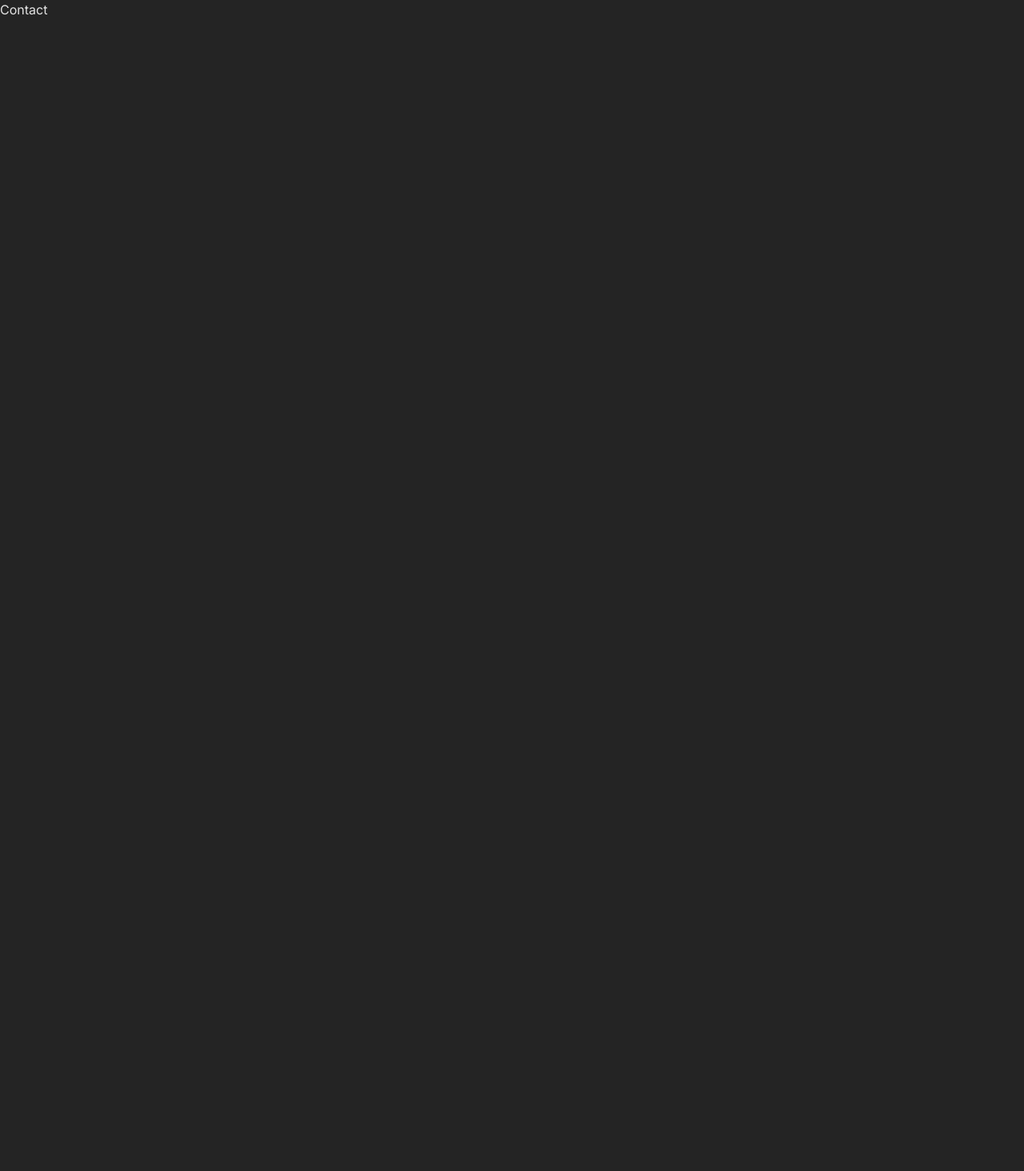
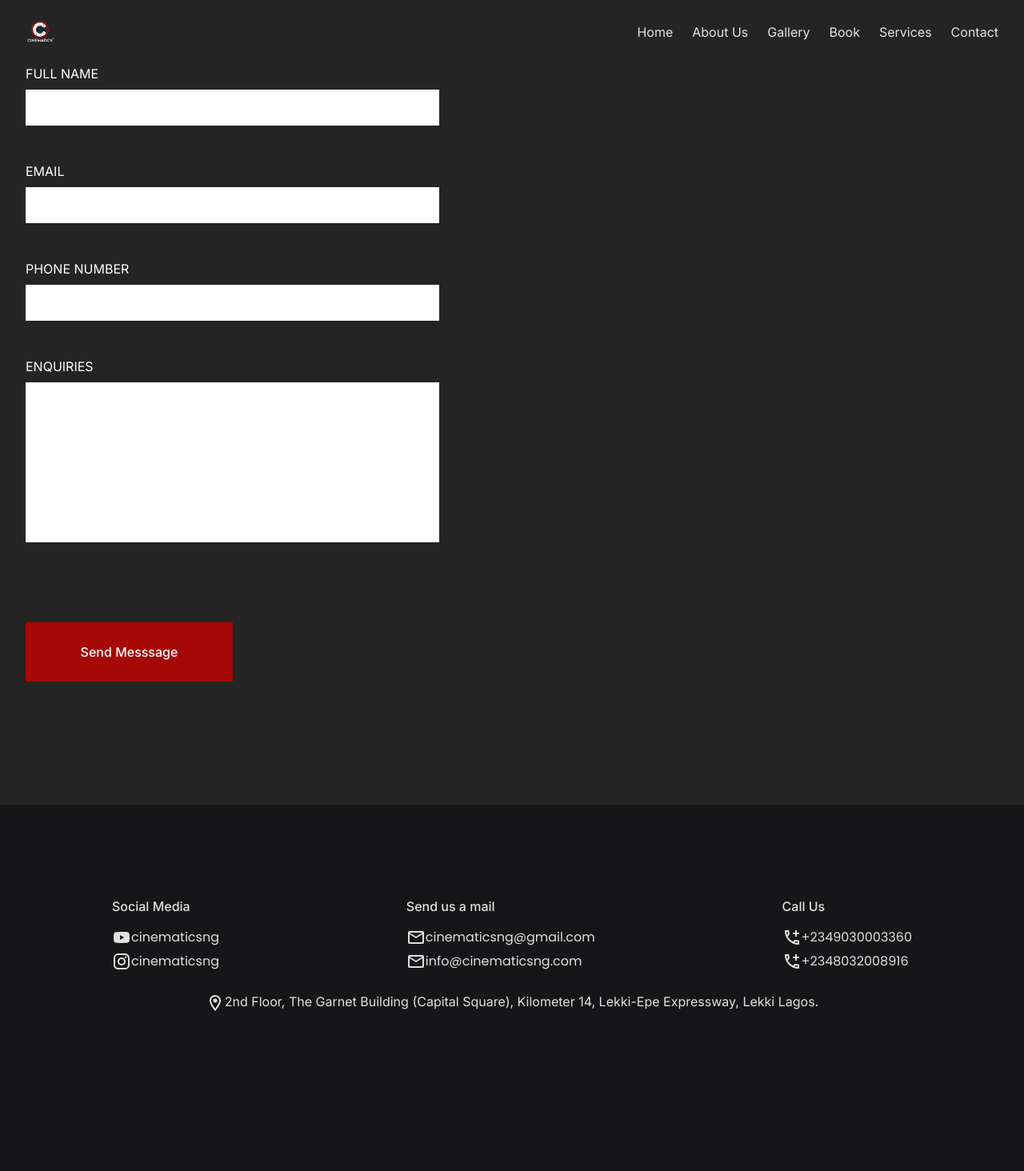
Before and after one commit to CinematicsOrg/website, a React (Vite) app: page /contact in a window 1280 px wide. Shown: the top 1464 px of the page at 80% size. Before the commit the page ends 800 px from the top, so only its background shows below. Built offline with nearby package versions, Linux system fonts and the light colour scheme.

Commit message:
added the contact us page

```diff
--- /dev/null
+++ b/src/components/ContactForm.tsx
@@ -0,0 +1,35 @@
+import Button from './Button';
+
+const ContactForm = () => {
+  return (
+    <div className="text-[white] px-8">
+      <form className="flex flex-col w-[517px]">
+        <label htmlFor="" className="mb-[8px]">
+          FULL NAME
+        </label>
+        <input type="text" className="h-[45px] mb-[45px]" />
+
+        <label htmlFor="" className="mb-[8px]">
+          EMAIL
+        </label>
+        <input type="text" className="h-[45px] mb-[45px]" />
+
+        <label htmlFor="" className="mb-[8px]">
+          PHONE NUMBER
+        </label>
+        <input type="text" className="h-[45px] mb-[45px]" />
+
+        <label htmlFor="" className="mb-[8px]">
+          ENQUIRIES
+        </label>
+        <input type="text" className="h-[200px] mb-[100px]" />
+
+        <Button style="flex items-center w-[259px] h-[74px] py-5 px-10 justify-center font-medium bg-dred ">
+          Send Messsage
+        </Button>
+      </form>
+    </div>
+  );
+};
+
+export default ContactForm;
--- /dev/null
+++ b/src/components/blocks/ContactSocials.tsx
@@ -0,0 +1,60 @@
+import LocationOnOutlinedIcon from '@mui/icons-material/LocationOnOutlined';
+import AddIcCallOutlinedIcon from '@mui/icons-material/AddIcCallOutlined';
+import EmailOutlinedIcon from '@mui/icons-material/EmailOutlined';
+import InstagramIcon from '@mui/icons-material/Instagram';
+import YouTubeIcon from '@mui/icons-material/YouTube';
+
+const ContactSocials = () => {
+  return (
+    <div className="bg-lblack h-[360px] py-[54px] px-[140px]">
+      <div className="flex items-center justify-between h-[180px]">
+        <div className="h-[59px]">
+          <p className="h-[39px] font-[32px] font-medium font-inter">
+            Social Media
+          </p>
+          <p className="font-poppins   h-[30px] font-[20px]">
+            <YouTubeIcon />
+            cinematicsng
+          </p>
+          <p className="font-poppins  h-[30px] font-[20px]">
+            <InstagramIcon />
+            cinematicsng
+          </p>
+        </div>
+        <div className="h-[59px]">
+          <p className="h-[39px] font-[32px] font-medium font-inter">
+            Send us a mail
+          </p>
+          <p className="font-poppins h-[30px] font-[20px]">
+            <EmailOutlinedIcon />
+            cinematicsng@gmail.com
+          </p>
+          <p className="font-poppins h-[30px] font-[20px]">
+            <EmailOutlinedIcon />
+            info@cinematicsng.com
+          </p>
+        </div>
+        <div className="h-[59px]">
+          <p className="h-[39px] font-[32px] font-medium font-inter">Call Us</p>
+          <p className="font-poppins h-[30px] font-[20px]">
+            <AddIcCallOutlinedIcon />
+            +2349030003360
+          </p>
+          <p className="font-poppins h-[30px] font-[20px]">
+            <AddIcCallOutlinedIcon />
+            +2348032008916
+          </p>
+        </div>
+      </div>
+      <div>
+        <p className="text-center">
+          <LocationOnOutlinedIcon />
+          2nd Floor, The Garnet Building (Capital Square), Kilometer 14,
+          Lekki-Epe Expressway, Lekki Lagos.
+        </p>
+      </div>
+    </div>
+  );
+};
+
+export default ContactSocials;
--- a/src/pages/Contact.tsx
+++ b/src/pages/Contact.tsx
@@ -1,9 +1,17 @@
-import React from 'react';
+import Navbar from '../components/Navbar';
+import ContactForm from '../components/ContactForm';
+import Footer from '../components/blocks/Footer';
+import ContactSocials from '../components/blocks/ContactSocials';
 
 const Contact = () => {
   return (
     <div>
-      <h1>Contact</h1>
+      <Navbar logoPath="/images/cinematics_logo.png" />
+      <div className="flex flex-cols-2 h-[926px]">
+        <ContactForm />
+      </div>
+      <ContactSocials />
+      <Footer />
     </div>
   );
 };
```
